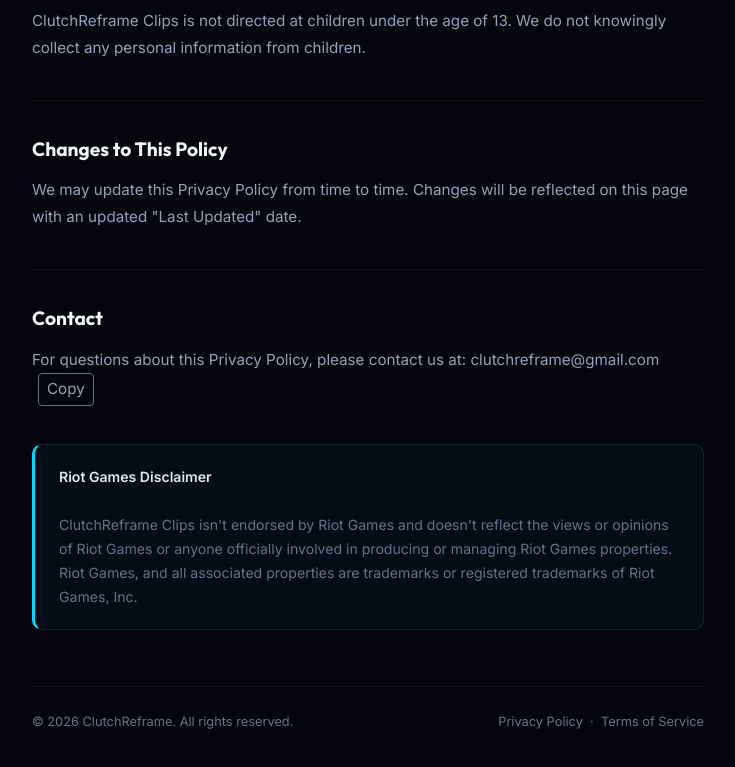
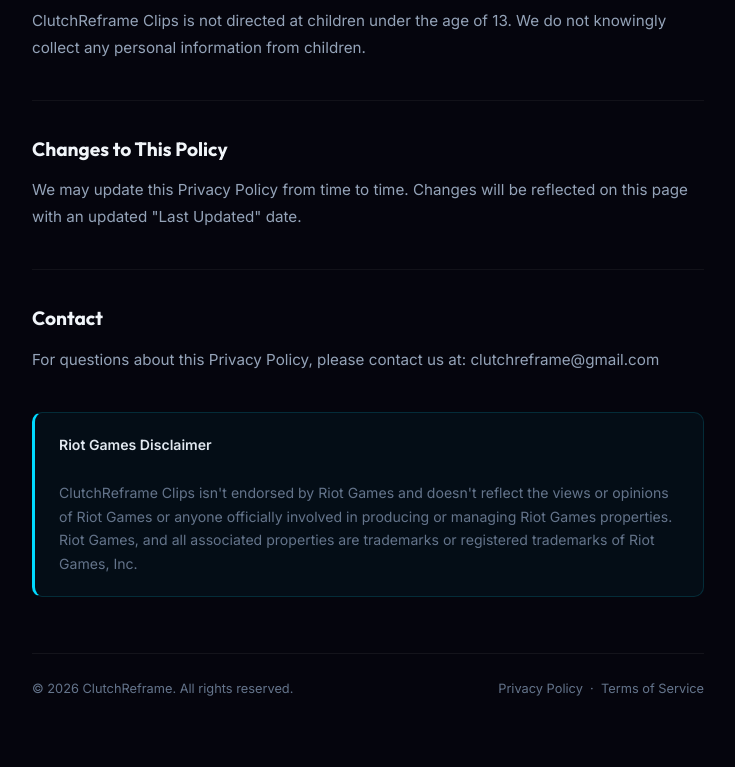
Before and after one commit to ClutchReframe/Clips-website, a plain HTML site: page privacy.html in a window 1280 px wide. Shown: the part 1854-2621 px from the top of the page, without its empty margins (272-1007 px from the left). Drawn offline with Linux system fonts and the light colour scheme.

Commit message:
Display contact email as plain text

```diff
--- a/copy-email.js
+++ /dev/null
@@ -1,18 +0,0 @@
-'use strict';
-
-const emailAddress = document.querySelector('#contact-email');
-const copyEmailButton = document.querySelector('#copy-email');
-const copyEmailStatus = document.querySelector('#copy-email-status');
-
-if (emailAddress && copyEmailButton && copyEmailStatus && typeof navigator.clipboard?.writeText === 'function') {
-    copyEmailButton.addEventListener('click', async () => {
-        copyEmailStatus.textContent = '';
-        try {
-            await navigator.clipboard.writeText(emailAddress.textContent.trim());
-            copyEmailStatus.textContent = 'Copied';
-        } catch {
-            copyEmailStatus.textContent = 'Copy failed. Select and copy the address manually.';
-        }
-    });
-    copyEmailButton.hidden = false;
-}
--- a/privacy.html
+++ b/privacy.html
@@ -184,21 +184,6 @@
 
         .email-address { overflow-wrap: anywhere; }
 
-        .copy-email {
-            margin-left: 6px;
-            padding: 2px 8px;
-            min-height: 28px;
-            border: 1px solid var(--text-muted);
-            border-radius: 4px;
-            background: transparent;
-            color: var(--text-secondary);
-            font: inherit;
-            cursor: pointer;
-        }
-
-        .copy-email:hover { color: var(--cyan); }
-        .copy-email:focus-visible { outline: 2px solid var(--cyan); outline-offset: 2px; }
-
         /* ── Disclaimer box ── */
         .disclaimer-box {
             margin-top: 2.4rem;
@@ -232,7 +217,6 @@
 
         .page-footer a:hover { color: var(--cyan); }
     </style>
-    <script src="copy-email.js" defer></script>
 </head>
 <body>
 
@@ -297,11 +281,7 @@
         <p>We may update this Privacy Policy from time to time. Changes will be reflected on this page with an updated "Last Updated" date.</p>
 
         <h2>Contact</h2>
-        <p>For questions about this Privacy Policy, please contact us at:
-            <span class="email-address" id="contact-email">clutchreframe@gmail.com</span>
-            <button class="copy-email" id="copy-email" type="button" aria-label="Copy email address" hidden>Copy</button>
-            <span id="copy-email-status" role="status"></span>
-        </p>
+        <p>For questions about this Privacy Policy, please contact us at: <span class="email-address">clutchreframe@gmail.com</span></p>
 
         <div class="disclaimer-box">
             <strong>Riot Games Disclaimer</strong><br><br>
```
Also changed, not shown: index.html (+1 -21 lines), terms.html (+1 -21 lines).
